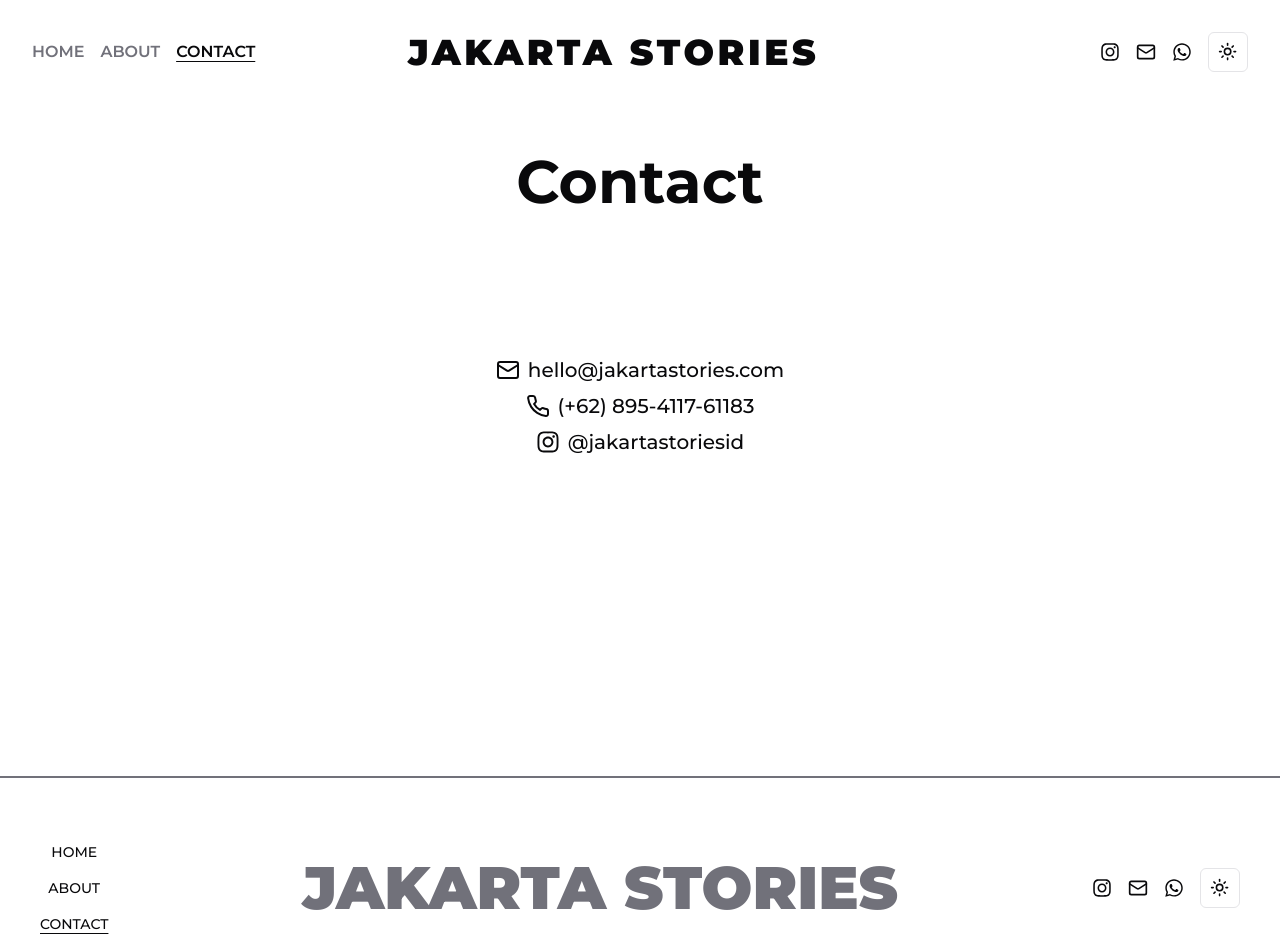
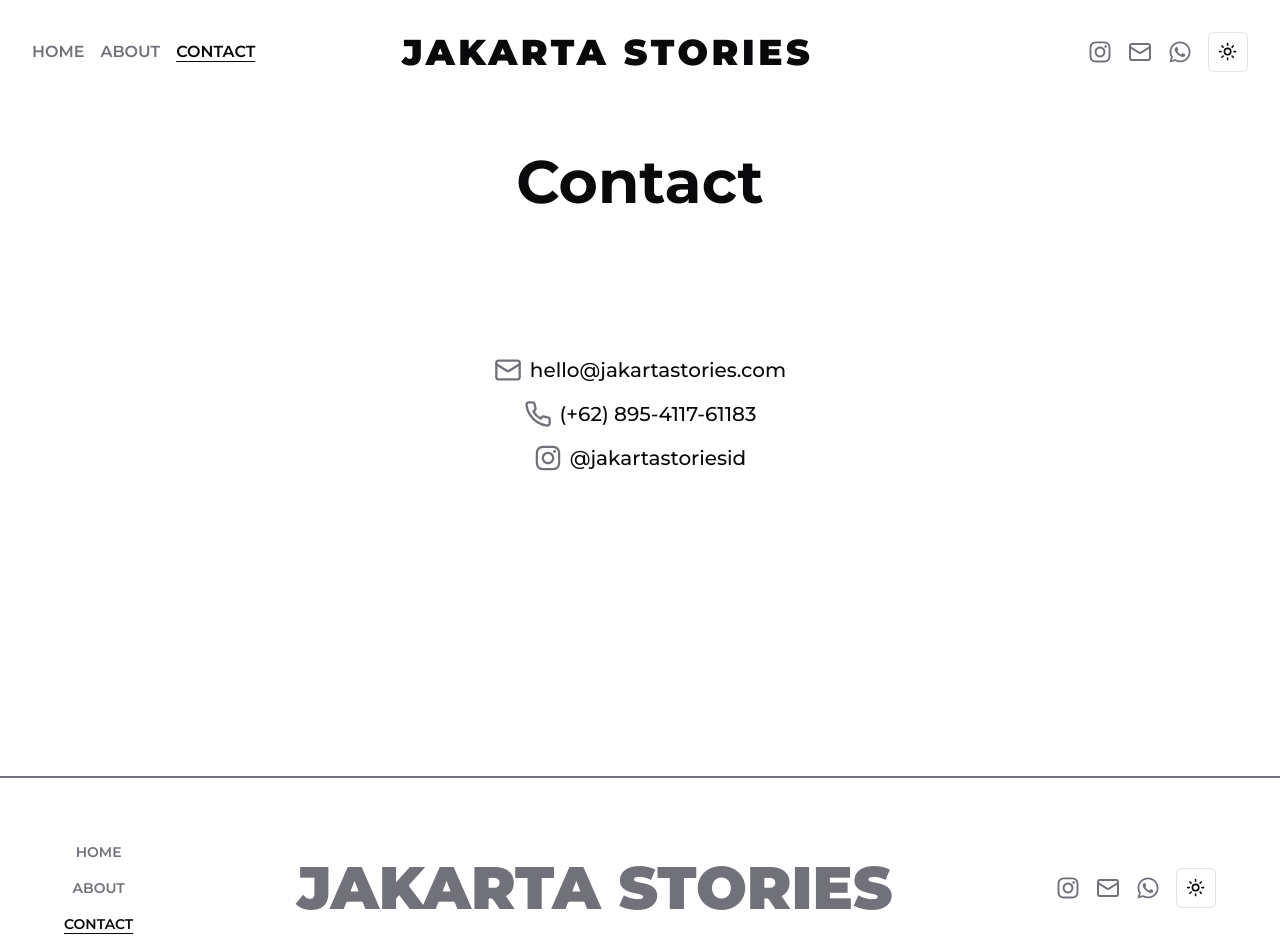
Before and after one commit to alfieqashwa/jakarta-stories, a Next.js app: page /contact in a window 1280 px wide. Shown: the top 952 px of the page. Built offline with nearby package versions, Linux system fonts and the light colour scheme.

Commit message:
style: modify minor things to makes better

```diff
--- a/src/app/contact/page.tsx
+++ b/src/app/contact/page.tsx
@@ -11,17 +11,17 @@ export default function Contact() {
   return (
     <div className="flex min-h-[calc(100vh_-_8rem)] flex-col items-center pt-12">
       <h2 className="text-5xl font-bold capitalize lg:text-6xl">contact</h2>
-      <article className="mt-20 flex flex-col items-center py-16 text-lg font-medium lg:space-y-2 lg:text-xl">
+      <article className="mt-20 flex flex-col items-center space-y-2 py-16 text-lg font-medium lg:space-y-4 lg:text-xl">
         <section className="flex items-center">
-          <Mail className="mr-2 size-5 lg:size-6" />
+          <Mail className="mr-2 size-6 text-muted-foreground transition-colors duration-300 ease-in-out hover:text-foreground lg:size-7" />
           <p>{EMAIL}</p>
         </section>
         <section className="flex items-center">
-          <Phone className="mr-2 size-5 lg:size-6" />
+          <Phone className="mr-2 size-6 text-muted-foreground transition-colors duration-300 ease-in-out hover:text-foreground lg:size-7" />
           <p>(+62) 895-4117-61183</p>
         </section>
         <section className="flex items-center">
-          <FaInstagram className="mr-2 size-5 lg:size-6" />
+          <FaInstagram className="mr-2 size-6 text-muted-foreground transition-colors duration-300 ease-in-out hover:text-foreground lg:size-7" />
           <p>@jakartastoriesid</p>
         </section>
       </article>
--- a/src/components/footer.tsx
+++ b/src/components/footer.tsx
@@ -22,7 +22,7 @@ export function Footer() {
 }
 
 const DesktopFooter = () => (
-  <footer className="flex items-center justify-between px-10 py-16">
+  <footer className="flex items-center justify-between p-16">
     {/* links */}
     <MenuLink />
     {/* company name */}
@@ -46,17 +46,17 @@ const MobileFooter = () => (
 export const SocialMedia = () => (
   <div className="flex items-center justify-center space-x-4">
     <a href={IG} target="_blank" rel="noopener noreferrer">
-      <FaInstagram className="size-5" />
+      <FaInstagram className="size-6 text-muted-foreground transition-colors duration-300 ease-in-out hover:text-foreground" />
     </a>
     <a href={`mailto:${EMAIL}`}>
-      <Mail className="size-5" />
+      <Mail className="size-6 text-muted-foreground transition-colors duration-300 ease-in-out hover:text-foreground" />
     </a>
     <a
       href={`https://wa.me/${PHONE}`}
       target="_blank"
       rel="noopener noreferrer"
     >
-      <FaWhatsapp className="size-5" />
+      <FaWhatsapp className="size-6 text-muted-foreground transition-colors duration-300 ease-in-out hover:text-foreground" />
     </a>
     <div className="hidden lg:block">
       <ModeToggle />
@@ -72,8 +72,9 @@ const MenuLink = () => {
         <Link
           href={l.href}
           className={cn(
-            "text-sm font-medium uppercase",
-            pathname === l.href && "underline underline-offset-4",
+            "text-sm font-semibold uppercase text-muted-foreground",
+            pathname === l.href &&
+              "text-foreground underline underline-offset-4",
           )}
           key={i}
         >
```
